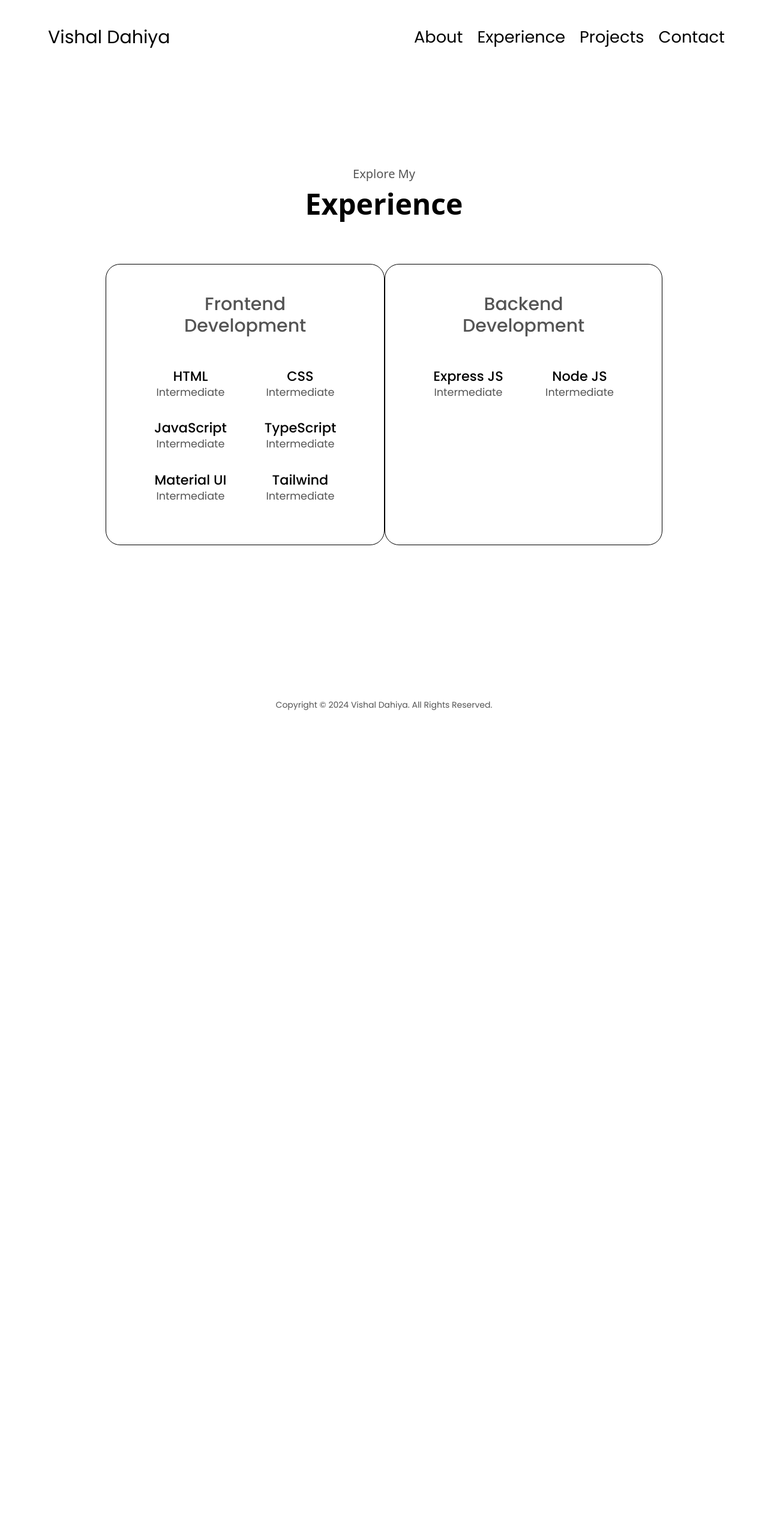
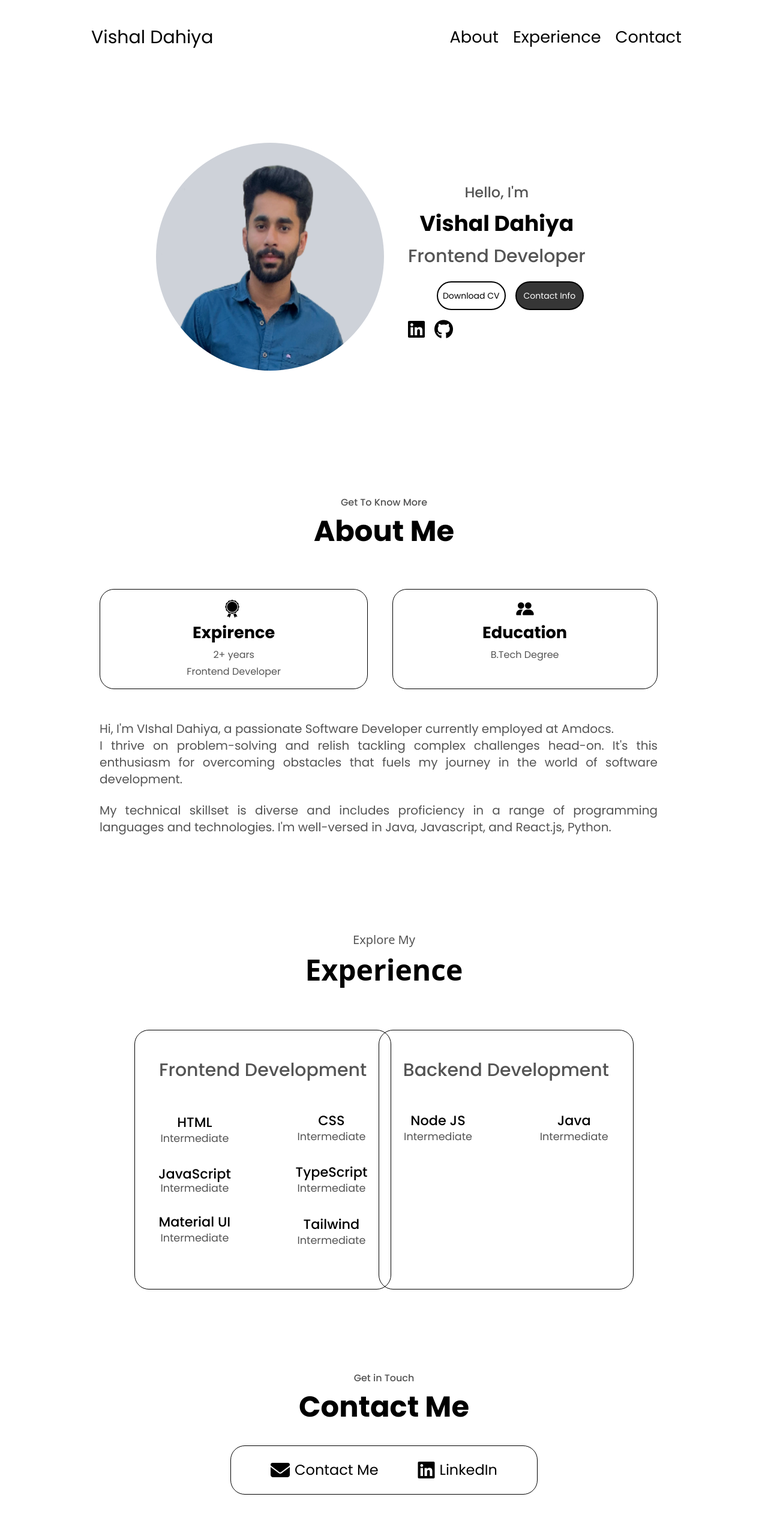
Before and after one commit to vishudahiya/Portfolio, a React (Vite) app: page /experience in a window 1280 px wide. Shown: the top 2566 px of the page at 60% size. Before the commit the page ends 1205 px from the top, so only its background shows below. Built offline with nearby package versions, Linux system fonts and the light colour scheme.

Commit message:
Final Update

```diff
--- a/index.html
+++ b/index.html
@@ -12,6 +12,6 @@
   </head>
   <body>
     <div id="root"></div>
-    <script type="module" src="/src/main.jsx"></script>
+    <script type="module" src="/src/index.jsx"></script>
   </body>
 </html>
--- a/package.json
+++ b/package.json
@@ -15,9 +15,11 @@
     "@fortawesome/fontawesome-free": "^6.5.1",
     "@mui/material": "^5.15.9",
     "@mui/styled-engine-sc": "^6.0.0-alpha.16",
+    "@react-email/button": "^0.0.16",
     "bootstrap": "^5.3.2",
     "react": "^18.2.0",
     "react-dom": "^18.2.0",
+    "react-native-email-link": "^1.16.1",
     "react-router-dom": "^6.22.1",
     "styled-components": "^6.1.8"
   },
--- a/src/App.jsx
+++ b/src/App.jsx
@@ -3,12 +3,18 @@ import Footer from "./components/Footer";
 import Header from "./components/Header";
 import About from "./components/About";
 import Experience from "./components/Experience";
+import User from "./components/User/User";
+import Starting from "./Starting";
+import Contact from "./components/Contact";
 
 export default function App() {
   return (
-    <div class="scroll-smooth">
+    <div class="scroll-smooth ">
       <Header />
-      <Outlet />
+      <Starting />
+      <About />
+      <Experience />
+      <Contact />
       <Footer />
     </div>
   );
--- a/src/components/About.jsx
+++ b/src/components/About.jsx
@@ -20,7 +20,7 @@ const data = [
 
 export default function About() {
   return (
-    <div class=" md:mt-40 md:mb-24 my-24 font-poppins">
+    <div class=" md:mb-20 my-24 font-poppins">
       <p class="md:text-1xl text-grey-theme md:font-medium text-center md:mb-3 text-md mb-1">
         Get To Know More
       </p>
@@ -28,25 +28,34 @@ export default function About() {
         About Me
       </p>
       <div class="md:flex md:justify-between lg:mt-34 lg:mx-auto">
-        <div class="flex items-center justify-center lg:ml-20">
+        {/* <div class="flex items-center justify-center lg:ml-20">
           <img
             src={imagePhoto}
             alt="About_Photo"
             class="md:h-custom md:w-custom md:rounded-3xl md:mt-6  bg-stone-100 backdrop-brightness-50 lg:h-86 lg:w-92 lg:bg-stone-200 lg:px-16 rounded-3xl h-44 w-44 mb-9"
           />
-        </div>
-        <div class="md:my-6 lg:py-14 lg:ml-[-18px] mb-[-55px]">
-          <div class="md:flex md:justify-between flex mx-1 justify-around">
+        </div> */}
+        <div class=" lg:py-14 lg:ml-[-18px] mb-[-55px]">
+          <div class="md:flex md:justify-between flex mx-1 justify-around md:px-40">
             <AboutBoxes data={data[0]} />
             <AboutBoxes data={data[1]} />
           </div>
-          <p class="item-centre text-justify md:pt-2 md:px-7 text-grey-theme lg:mt-6 mx-6 pt-5">
-            Lorem ipsum dolor sit amet consectetur adipisicing elit. Hic quis
-            reprehenderit et laborum, rem, dolore eum quod voluptate
-            exercitationem nobis, nihil esse debitis maxime facere minus sint
-            delectus velit in eos quo officiis explicabo deleniti dignissimos.
-            Eligendi illum libero dolorum cum laboriosam corrupti quidem,
-            reiciendis ea magnam? Nulla, impedit fuga!
+          <p class="item-centre text-justify md:pt-2 md:px-40 text-grey-theme lg:mt-6 mx-6 pt-5">
+            <p className="text-xl mt-5">
+              Hi, I'm VIshal Dahiya, a passionate Software Developer currently
+              employed at Amdocs. <br />I thrive on problem-solving and relish
+              tackling complex challenges head-on. It's this enthusiasm for
+              overcoming obstacles that fuels my journey in the world of
+              software development.
+            </p>
+
+            <br />
+
+            <p className="text-xl">
+              My technical skillset is diverse and includes proficiency in a
+              range of programming languages and technologies. I'm well-versed
+              in Java, Javascript, and React.js, Python.
+            </p>
           </p>
         </div>
       </div>
--- a/src/components/Contact.jsx
+++ b/src/components/Contact.jsx
@@ -1,9 +1,43 @@
+import { Button } from "@react-email/button";
+
 export default function Contact() {
   return (
-    <div className="text-center justify-center py-20 space-y-4 text-4xl font-bold">
-      <h1>Contact</h1>
-      <p>Comming Soon.......</p>
-      <p>ncdcn</p>
+    <div class="md:mt-[-10] md:mb-24 my-24 font-poppins">
+      <p class="md:text-1xl text-grey-theme md:font-medium text-center md:mb-3 text-md mb-1">
+        Get in Touch
+      </p>
+      <p class="md:text-5xl font-bold text-black text-center text-3xl mb-4">
+        Contact Me
+      </p>
+      <div
+        class="flex md:justify-evenly md:items-center md:mx-96 md:my-10 border-solid  border-black border-custom-border1  md:py-6
+    rounded-3xl font-poppins mb-8"
+      >
+        <div class="flex md:justify-center md:items-center">
+          <i class="fa fa-envelope fa-2x" aria-hidden="true"></i>
+          <button
+            className="md:text-2xl md:ml-2"
+            onClick={() =>
+              (window.location = "mailto:vishaldahiya12@gmail.com")
+            }
+          >
+            Contact Me
+          </button>
+        </div>
+
+        <div className="flex md:justify-center md:items-center">
+          <i class="fab fa-linkedin fa-md fa-2x"></i>
+
+          <button
+            className="md:text-2xl md:ml-2"
+            onClick={() =>
+              window.open("https://www.linkedin.com/in/vishaldahiya1/")
+            }
+          >
+            LinkedIn
+          </button>
+        </div>
+      </div>
     </div>
   );
 }
--- a/src/components/Experience.jsx
+++ b/src/components/Experience.jsx
@@ -15,14 +15,14 @@ const data = [
   },
   {
     title: "Backend Development",
-    skill: ["Express JS", "Node JS"],
+    skill: ["Node JS", "Java"],
     experience: ["Basic", "Intermediate", "Expert"],
   },
 ];
 
 export default function Experience() {
   return (
-    <div class="md:py-20 my-24">
+    <div class="md:pt-20 my-20 lg:mt-[-1px]">
       <div class="">
         <p class="md:text-1xl text-grey-theme md:font-medium text-center md:mb-3 text-md mb-1 lg:text-xl">
           Explore My
@@ -31,7 +31,7 @@ export default function Experience() {
           Experience
         </p>
       </div>
-      <div class="md:flex md:flex-row md:justify-around md:mx-44 mx-8 md:mb-10 mt-5 flex flex-col lg:mx-94">
+      <div class="md:flex md:flex-row md:justify-between mx-8 md:mx-[-10px] md:mb-10 mt-5 flex flex-col lg:mx-80">
         <ExperienceBoxes data={data[0]} />
         <ExperienceBoxes data={data[1]} />
       </div>
--- a/src/components/ExperienceBoxes.jsx
+++ b/src/components/ExperienceBoxes.jsx
@@ -1,13 +1,13 @@
 export default function ExperienceBoxes({ data }) {
   return (
     <div
-      class="md:items-center md:justify-center  md:my-10 md:mx-15 border-solid  border-black border-custom-border1 md:px-20 md:py-6
+      class="md:items-center md:justify-center  md:my-10 md:mx-[-96px] md:px-10 border-solid  border-black border-custom-border1  md:py-6
     rounded-3xl font-poppins mb-8"
     >
       <p class="md:mb-7 md:text-3xl font-medium text-grey-theme md:text-center py-6 text-text-medium2 text-center">
         {data.title}
       </p>
-      <div class="md:flex md:justify-between md:items-center text-center pb-6">
+      <div class="md:flex md:justify-around md:items-center text-center pb-6 md:mx-[-55px]">
         <div class="md:space-y-8 space-y-5 mb-5">
           <div>
             <p class="md:font-font-custom md:text-text-medium2 font-font-custom1 text-xl">
@@ -21,7 +21,7 @@ export default function ExperienceBoxes({ data }) {
             <p class="md:font-font-custom  md:text-text-medium2 font-font-custom1 text-xl">
               {data.skill[2] ? data.skill[2] : ""}
             </p>
-            <p class="text-grey-theme md:text-text-medium1 text-md">
+            <p class="text-grey-theme md:text-text-medium1 text-sm">
               {data.skill[2] ? data.experience[1] : ""}
             </p>
           </div>
--- a/src/components/Header.jsx
+++ b/src/components/Header.jsx
@@ -5,13 +5,13 @@ export default function Header() {
   const [navbar, setNavbar] = useState(false);
 
   return (
-    <nav className="w-full font-poppins md:mt-6 md:px-10">
-      <div className="justify-between px-4 mx-auto lg:max-w-7xl md:items-center md:flex md:px-8">
+    <nav className="w-full font-poppins md:mt-6 md:px-16">
+      <div className="justify-between px-4 mx-auto lg:max-w-7xl md:items-center md:flex md:px-20">
         <div>
           <div className="flex items-center justify-between py-4 md:py-5 md:block px-2">
-            <NavLink to="">
-              <h2 className="text-3xl ">Vishal Dahiya</h2>
-            </NavLink>
+            {/* <NavLink to="/"> */}
+            <h2 className="text-3xl ">Vishal Dahiya</h2>
+            {/* </NavLink> */}
             <div className="md:hidden">
               <button
                 className="p-2 text-gray-700 rounded-md outline-none focus:border-gray-400 focus:border"
@@ -58,25 +58,25 @@ export default function Header() {
           >
             <ul className="items-center justify-center space-y-8 md:flex md:space-x-6 md:space-y-0 md:text-text-medium">
               <li className="md:hover:text-slate-400 md:hover:underline md:underline-offset-8 md:cursor-pointer">
-                <NavLink to="/about">
-                  <p>About</p>
-                </NavLink>
+                {/* <NavLink to="about"> */}
+                <p>About</p>
+                {/* </NavLink> */}
               </li>
               <li className="md:hover:text-slate-400 md:hover:underline md:underline-offset-8 md:cursor-pointer">
-                <NavLink to="/experience">
-                  <p>Experience</p>
-                </NavLink>
+                {/* <NavLink to="experience"> */}
+                <p>Experience</p>
+                {/* </NavLink> */}
               </li>
 
-              <li className="md:hover:text-slate-400 md:hover:underline md:underline-offset-8 md:cursor-pointer">
-                <NavLink to="/project">
+              {/* <li className="md:hover:text-slate-400 md:hover:underline md:underline-offset-8 md:cursor-pointer">
+                <NavLink to="project">
                   <p>Projects</p>
                 </NavLink>
-              </li>
+              </li> */}
               <li className="md:hover:text-slate-400 md:hover:underline md:underline-offset-8 md:cursor-pointer">
-                <NavLink to="/contact">
-                  <a href="javascript:void(0)">Contact</a>
-                </NavLink>
+                {/* <NavLink to="contact"> */}
+                <p>Contact</p>
+                {/* </NavLink> */}
               </li>
             </ul>
           </div>
--- /dev/null
+++ b/src/index.jsx
@@ -0,0 +1,44 @@
+import React, { Profiler } from "react";
+import ReactDOM from "react-dom/client";
+import App from "./App.jsx";
+import "./index.css";
+import {
+  createBrowserRouter,
+  createRoutesFromElements,
+  Route,
+  RouterProvider,
+} from "react-router-dom";
+import About from "./components/About.jsx";
+import Starting from "./Starting.jsx";
+import Experience from "./components/Experience.jsx";
+import User, { gitHubLoader } from "./components/User/User.jsx";
+import Projects from "./components/Projects.jsx";
+import Contact from "./components/Contact.jsx";
+import NotFoundPage from "./components/NotFoundPage.jsx";
+import Header from "./components/Header.jsx";
+
+// const router = createBrowserRouter(
+//   createRoutesFromElements(
+//     <Route path="/" element={<App />} errorElement={<NotFoundPage />}>
+//       <Route path="" element={<Starting />} />
+//       <Route path="about" element={<About />} />
+//       <Route path="experience" element={<Experience />} />
+//       <Route loader={gitHubLoader} path="user" element={<User />} />
+//       <Route path="project" element={<Projects />} />
+//       <Route path="contact" element={<Contact />} />
+//     </Route>
+//   )
+// );
+
+// ReactDOM.createRoot(document.getElementById("root")).render(
+//   <React.StrictMode>
+//     {/* <RouterProvider router={router} /> */}
+//   </React.StrictMode>
+// );
+
+const root = ReactDOM.createRoot(document.getElementById("root"));
+root.render(
+  <React.StrictMode>
+    <App />
+  </React.StrictMode>
+);
--- a/src/main.jsx
+++ /dev/null
@@ -1,35 +0,0 @@
-import React, { Profiler } from "react";
-import ReactDOM from "react-dom/client";
-import App from "./App.jsx";
-import "./index.css";
-import {
-  createBrowserRouter,
-  createRoutesFromElements,
-  Route,
-  RouterProvider,
-} from "react-router-dom";
-import About from "./components/About.jsx";
-import Starting from "./Starting.jsx";
-import Experience from "./components/Experience.jsx";
-import User, { gitHubLoader } from "./components/User/User.jsx";
-import Projects from "./components/Projects.jsx";
-import Contact from "./components/Contact.jsx";
-
-const router = createBrowserRouter(
-  createRoutesFromElements(
-    <Route path="/" element={<App />}>
-      <Route path="" element={<Starting />} />
-      <Route path="about" element={<About />} />
-      <Route path="experience" element={<Experience />} />
-      <Route loader={gitHubLoader} path="user" element={<User />} />
-      <Route path="project" element={<Projects />} />
-      <Route path="contact" element={<Contact />} />
-    </Route>
-  )
-);
-
-ReactDOM.createRoot(document.getElementById("root")).render(
-  <React.StrictMode>
-    <RouterProvider router={router} />
-  </React.StrictMode>
-);
```
Also changed, not shown: src/components/NotFoundPage.jsx (+7 -5 lines), src/assets/email.png (added), 1 other file (tests, documents, lock files or other folders).
